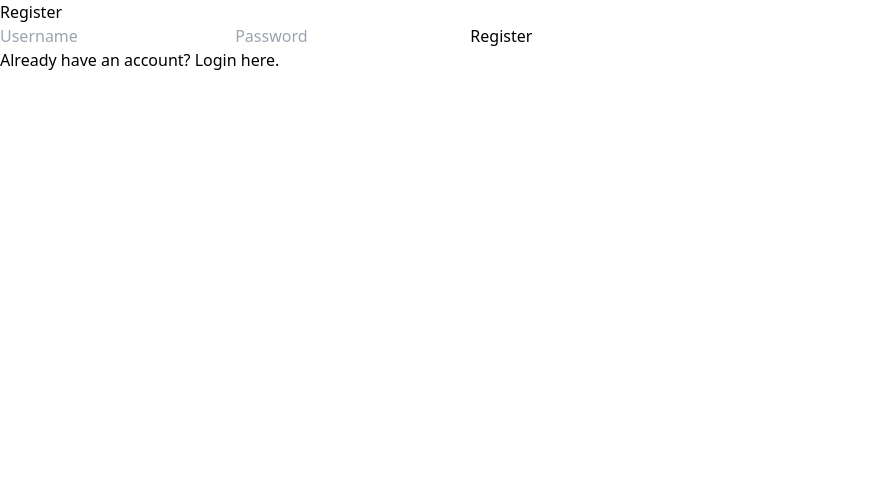
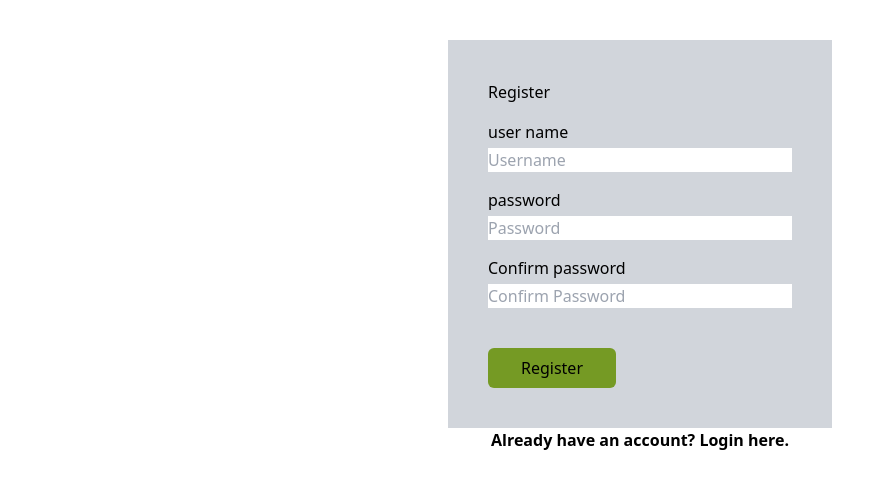
Before and after one commit to MengHor77/php_olineShope, a PHP site: page /php/register.php in a window 1280 px wide. Shown: the top 489 px of the page, without its empty margins (0-895 px from the left). Run offline with PHP 8.4, Linux system fonts and the light colour scheme.

Commit message:
fix: comfirm password

```diff
--- a/app/views/register.php
+++ b/app/views/register.php
@@ -1,23 +1,45 @@
 <!DOCTYPE html>
 <html lang="en">
+
 <head>
     <meta charset="UTF-8">
     <meta name="viewport" content="width=device-width, initial-scale=1.0">
     <title>Register</title>
     <link href="/php/src/dist/styles.css" rel="stylesheet">
 </head>
+
 <body>
-    <div class="register-container">
-        <form method="POST" action="/php/src/register">
+    <div class="register-container w-full flex flex-col  justify-center items-center mt-10  ">
+
+        <form method="POST" action="/php/src/register" class="bg-gray-300 p-10 w-96 ">
             <h2>Register</h2>
             <?php if (isset($error)): ?>
-                <p class="error"><?php echo $error; ?></p>
+            <p class="error"><?php echo $error; ?></p>
             <?php endif; ?>
-            <input type="text" name="username" placeholder="Username" required>
-            <input type="password" name="password" placeholder="Password" required>
-            <button type="submit">Register</button>
+            <div class=" flex flex-col gap-1    pt-4 ">
+                <label for=""> user name</label>
+                <input type="text" name="username" placeholder="Username" required>
+
+            </div>
+            <div class=" flex flex-col gap-1   pt-4 ">
+                <label for=" ">password</label>
+                <input type="password" name="password" placeholder="Password" required>
+
+            </div>
+            <div class="flex flex-col gap-1 pt-4">
+                <label for="">Confirm password</label>
+                <input type="password" name="confirm_password" placeholder="Confirm Password" required>
+            </div>
+
+            <div class=" mt-10">
+                <button type="submit" class=" w-32 h-10 bg-primary-100 rounded-md ">Register</button>
+
+            </div>
         </form>
-        <p>Already have an account? <a href="/php/src/login">Login here</a>.</p>
+        <p class="  font-bold">Already have an account?
+            <a href="/php/src/login" class=" no-underline hover:underline  hover:text-primary">Login here</a>.
+        </p>
     </div>
 </body>
+
 </html>
```
